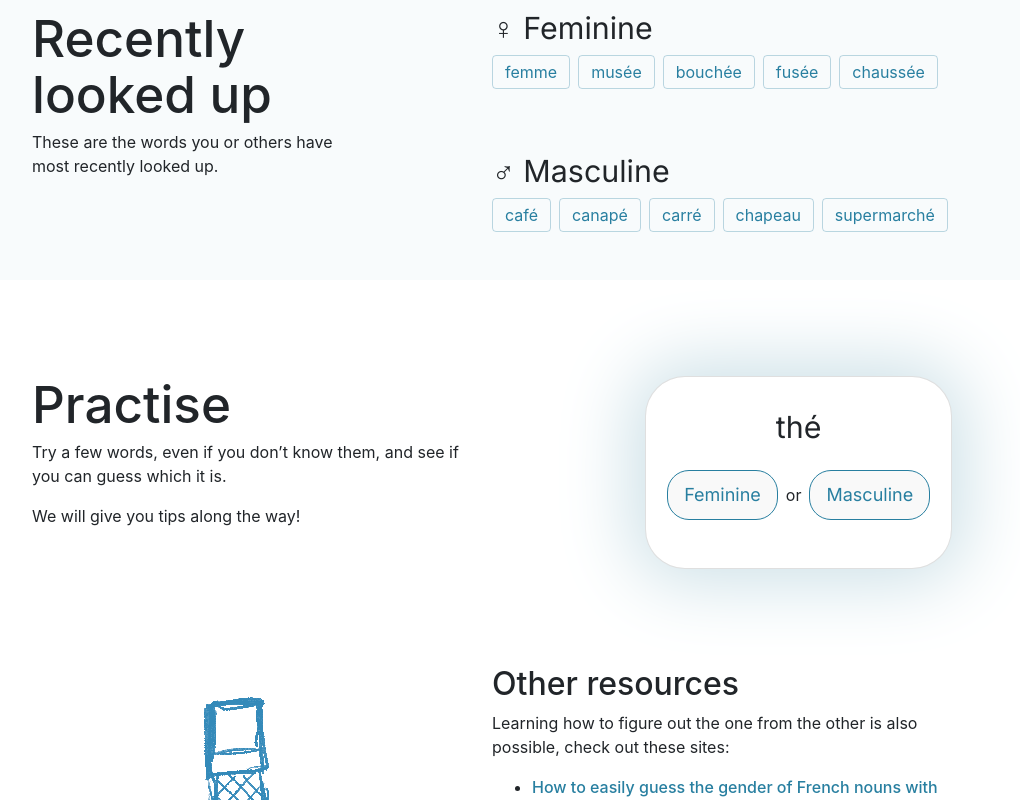
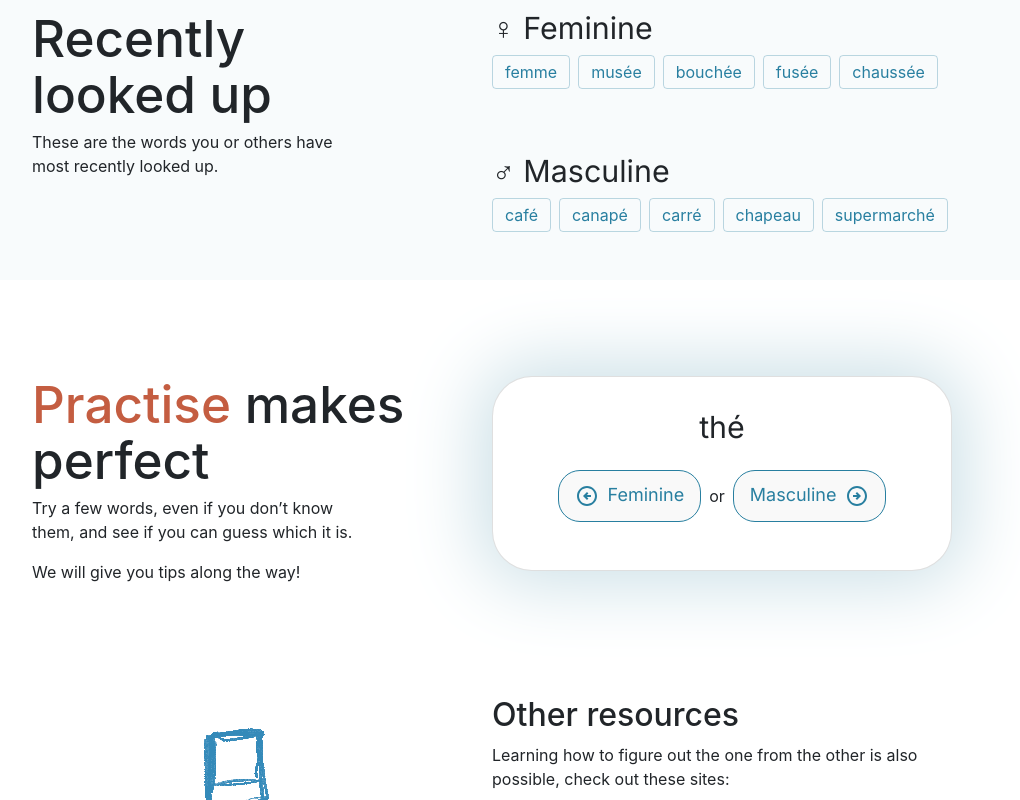
Before and after one commit to ddikman/genre-substantif, a Vue app: page / in a window 1280 px wide. Shown: the part 464-1264 px from the top of the page, without its empty margins (148-1168 px from the left). Built offline with nearby package versions, Linux system fonts and the light colour scheme.

Commit message:
Added shortcuts for practice

```diff
--- a/package.json
+++ b/package.json
@@ -9,6 +9,7 @@
     "preview": "vite preview"
   },
   "dependencies": {
+    "@vueuse/components": "^9.1.1",
     "@vueuse/core": "^9.1.1",
     "vue": "^3.2.37"
   },
--- /dev/null
+++ b/src/components/ArrowLeft.vue
@@ -0,0 +1,3 @@
+<template>
+  <svg xmlns="http://www.w3.org/2000/svg" enable-background="new 0 0 24 24" height="24px" viewBox="0 0 24 24" width="24px" fill="#000000"><g><rect fill="none" height="24" width="24"/></g><g><path d="M2,12c0,5.52,4.48,10,10,10c5.52,0,10-4.48,10-10S17.52,2,12,2C6.48,2,2,6.48,2,12z M20,12c0,4.42-3.58,8-8,8 c-4.42,0-8-3.58-8-8s3.58-8,8-8C16.42,4,20,7.58,20,12z M8,12l4-4l1.41,1.41L11.83,11H16v2h-4.17l1.59,1.59L12,16L8,12z"/></g></svg>
+</template>
--- /dev/null
+++ b/src/components/ArrowRight.vue
@@ -0,0 +1,3 @@
+<template>
+  <svg xmlns="http://www.w3.org/2000/svg" enable-background="new 0 0 24 24" height="24px" viewBox="0 0 24 24" width="24px" fill="#000000"><g><rect fill="none" height="24" width="24"/></g><g><path d="M22,12c0-5.52-4.48-10-10-10C6.48,2,2,6.48,2,12s4.48,10,10,10C17.52,22,22,17.52,22,12z M4,12c0-4.42,3.58-8,8-8 c4.42,0,8,3.58,8,8s-3.58,8-8,8C7.58,20,4,16.42,4,12z M16,12l-4,4l-1.41-1.41L12.17,13H8v-2h4.17l-1.59-1.59L12,8L16,12z"/></g></svg>
+</template>
--- a/src/components/Practice.vue
+++ b/src/components/Practice.vue
@@ -1,7 +1,11 @@
 <script setup lang="ts">
 
+import { vOnKeyStroke } from '@vueuse/components'
+import { onKeyStroke } from '@vueuse/core';
 import { ref } from 'vue';
 import { FEMININE, MASCULINE } from '../models/word';
+import ArrowLeft from './ArrowLeft.vue';
+import ArrowRight from './ArrowRight.vue';
 
 interface WordExample {
   word: string;
@@ -62,26 +66,29 @@ const answer = (gender: string) => {
   word.value = randomWord()
 }
 
+onKeyStroke('ArrowLeft', () => answer(FEMININE))
+onKeyStroke('ArrowRight', () => answer(MASCULINE))
+
 </script>
 
 <template>
   <section class="section-top-spacer">
     <div class="content container">
       <div class="row">
-        <div class="col-md-8 section-text text-start p-0">
-          <h1 id="find-gender">Practise</h1>
+        <div class="col-md-6 section-text text-start p-0">
+          <h1 id="find-gender"><span class="accent">Practise</span> makes perfect</h1>
           <div style="max-width: 70%;">
             <p>Try a few words, even if you don’t know them, and see if you can guess which it is.</p>
             <p>We will give you tips along the way!</p>
           </div>
         </div>
-        <div class="col-md-4 p-0">
+        <div class="col-md-6 p-0">
           <div class="card text-center">
             <h2 class="subtitle">{{ word.word }}</h2>
             <div class="button-choices">
-              <button @click="answer(FEMININE)">Feminine</button>
+              <button @click="answer(FEMININE)"><ArrowLeft/> Feminine</button>
               <span>or</span>
-              <button @click="answer(MASCULINE)">Masculine</button>
+              <button @click="answer(MASCULINE)">Masculine <ArrowRight/></button>
             </div>
             <div v-if="answered">
               <hr/>
@@ -112,7 +119,23 @@ const answer = (gender: string) => {
   gap: 0.5rem;
 }
 
+@media only screen and (max-width: 600px) {
+  .button-choices span, .button-choices button svg {
+    display: none
+  }
+}
+
+button svg {
+  fill: var(--color-primary);
+}
+
+button:hover svg {
+  fill: var(--color-accent);
+}
+
 button {
+  display: flex;
+  gap: 0.5em;
   border: 1px solid var(--color-primary);
   border-radius: 22px;
   padding: 13px 16px;
```
Also changed, not shown: 2 other files (tests, documents, lock files or other folders).
